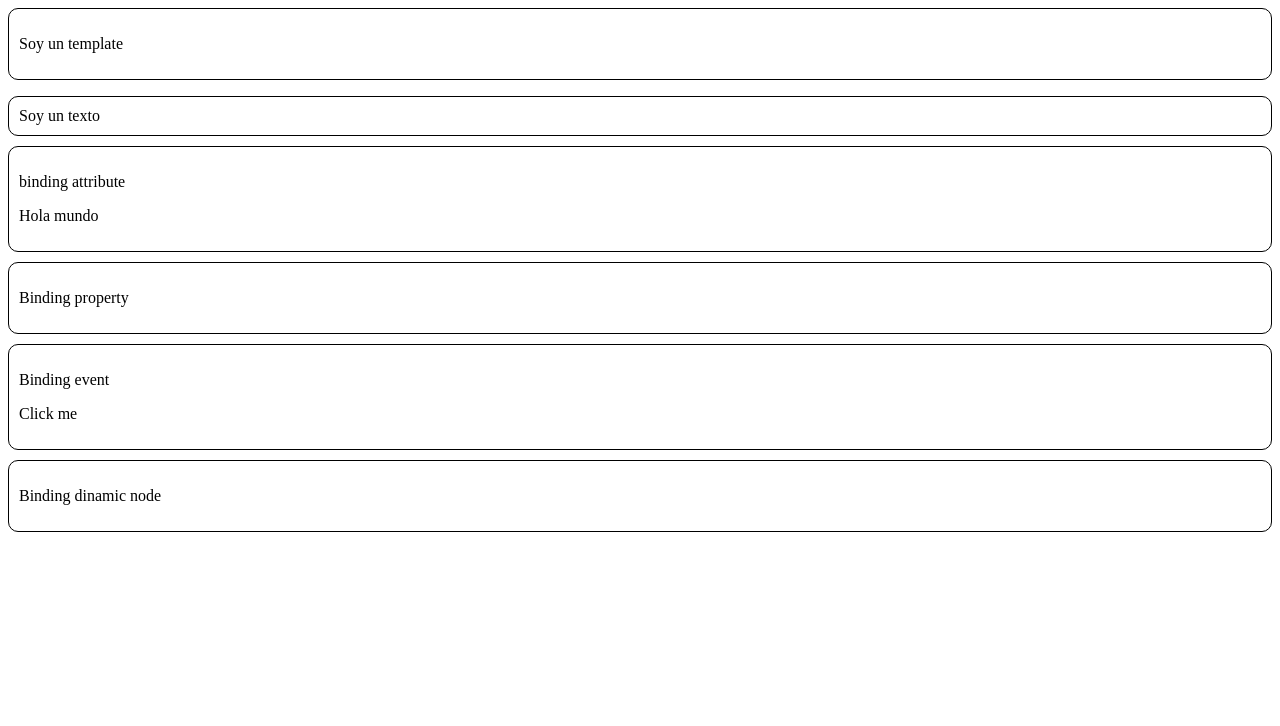
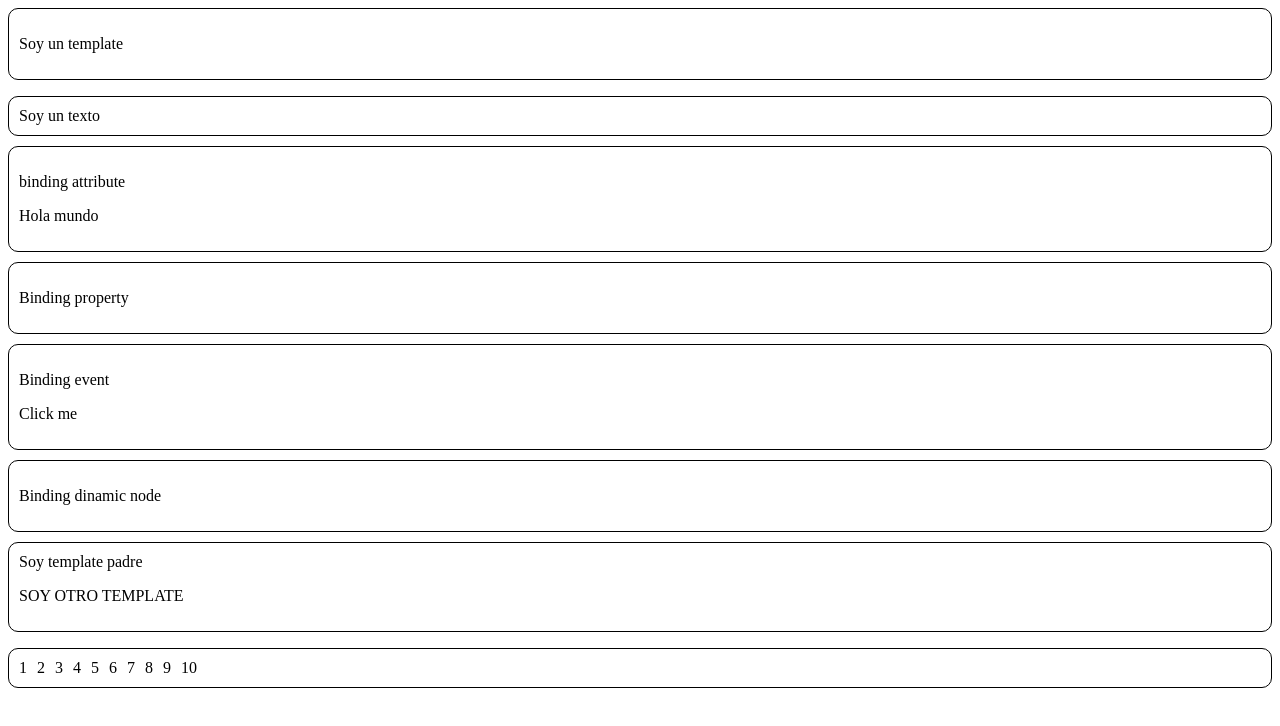
Before and after one commit to ArzCorp/lit, a website: page index.html in a window 1280 px wide. Drawn offline with nearby package versions, Linux system fonts and the light colour scheme.

Commit message:
✨ added all bindings

```diff
--- a/index.html
+++ b/index.html
@@ -15,5 +15,7 @@
 		<div id="bindings-property"></div>
 		<div id="bindings-events"></div>
 		<div id="bindings-node"></div>
+		<div id="bindings-template"></div>
+		<div id="bindings-map-template"></div>
 	</body>
 </html>
--- /dev/null
+++ b/src/components/bindings/template.js
@@ -0,0 +1,8 @@
+import { html, render } from '/node_modules/lit-html/lit-html.js'
+
+const otherTemplate = html`<p>SOY OTRO TEMPLATE</p>`
+
+const bindingTemplate = () =>
+	html`<div class="container">Soy template padre ${otherTemplate}</div> `
+
+render(bindingTemplate(), document.querySelector('#bindings-template'))
--- /dev/null
+++ b/src/components/bindings/templateMap.js
@@ -0,0 +1,13 @@
+import { html, render } from '/node_modules/lit-html/lit-html.js'
+
+const numbers = [1, 2, 3, 4, 5, 6, 7, 8, 9, 10]
+
+const showNumbers = numbers.map((number) => html` <li>${number}</li> `)
+
+const bindingsMapTeplate = () => html`
+	<ul class="container">
+		${showNumbers}
+	</ul>
+`
+
+render(bindingsMapTeplate(), document.querySelector('#bindings-map-template'))
--- a/src/css/index.css
+++ b/src/css/index.css
@@ -1,3 +1,9 @@
+ul {
+	list-style: none;
+	display: flex;
+	gap: 10px;
+}
+
 .container {
 	border: 1px solid black;
 	padding: 10px;
--- a/src/index.js
+++ b/src/index.js
@@ -4,3 +4,5 @@ import './components/bindings/attribute.js'
 import './components/bindings/property.js'
 import './components/bindings/events.js'
 import './components/bindings/node.js'
+import './components/bindings/template.js'
+import './components/bindings/templateMap.js'
```
